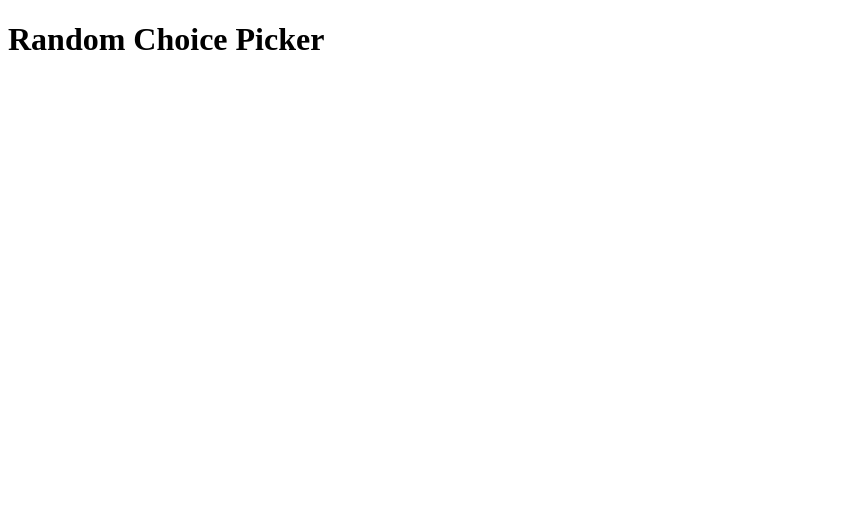
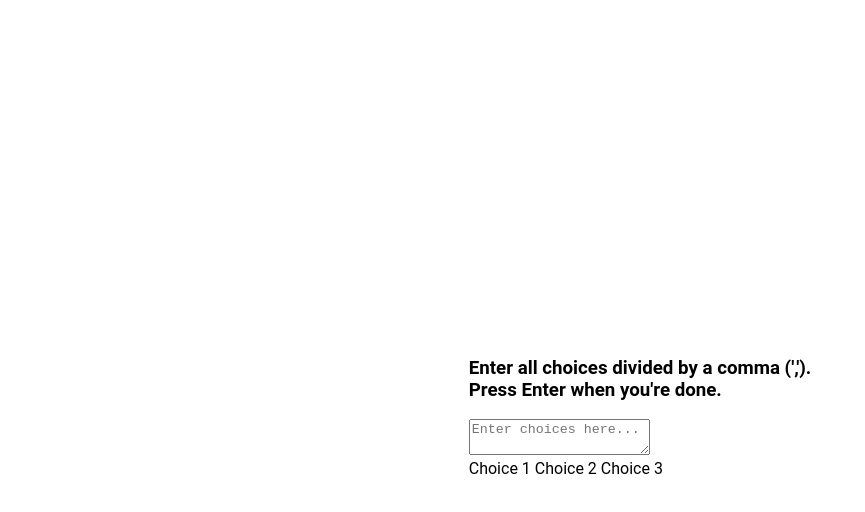
Before and after one commit to me-coderaider/basic-html-css-js-projects, a plain HTML site: page random-choice-picker/index.html in a window 1280 px wide. Shown: the whole page, without its empty margins (0-865 px from the left). Drawn offline with Linux system fonts and the light colour scheme; a web font is replaced by a local one.

Commit message:
on css file

```diff
--- a/random-choice-picker/index.html
+++ b/random-choice-picker/index.html
@@ -7,7 +7,18 @@
     <link rel="stylesheet" href="style.css" />
   </head>
   <body>
-    <h1>Random Choice Picker</h1>
+    <div class="container">
+      <h3>
+        Enter all choices divided by a comma (','). <br />
+        Press Enter when you're done.
+      </h3>
+      <textarea placeholder="Enter choices here..." id="textarea"></textarea>
+      <div class="tags">
+        <span class="tag">Choice 1</span>
+        <span class="tag">Choice 2</span>
+        <span class="tag">Choice 3</span>
+      </div>
+    </div>
     <script src="script.js"></script>
   </body>
 </html>
--- a/random-choice-picker/style.css
+++ b/random-choice-picker/style.css
@@ -0,0 +1,13 @@
+@import url("https://fonts.googleapi.com/css2?family=Roboto:wght@400;700&display=swap");
+
+* {
+  box-sizing: border-box;
+}
+
+body {
+  font-family: "Roboto", sans-serif;
+  display: flex;
+  height: 100vh;
+  align-items: center;
+  justify-content: center;
+}
```
